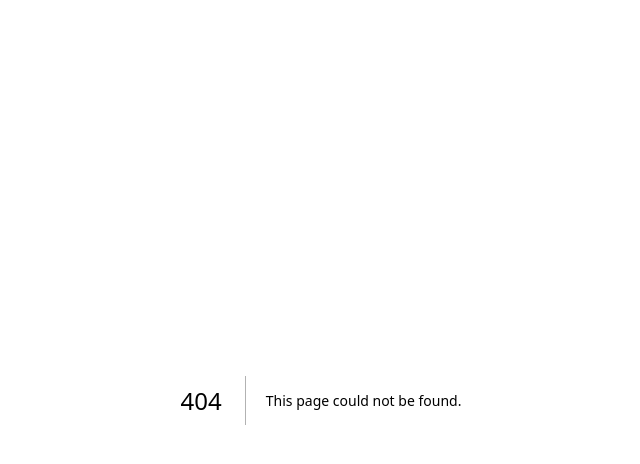
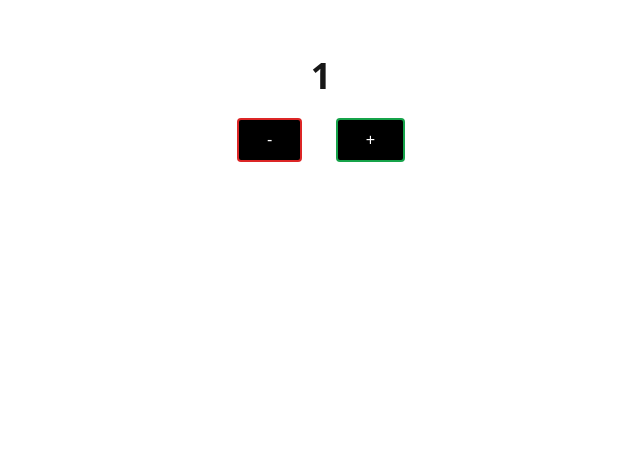
Before and after one commit to stranzn/cprg306-assignments, a Next.js app: page /week-4 in a window 1280 px wide. Before the commit this address had no page. Shown: the top 464 px of the page, without its empty margins (319-959 px from the left). Built offline with nearby package versions, Linux system fonts and the light colour scheme.

Commit message:
Completed week 4 assignment

```diff
--- a/app/page.js
+++ b/app/page.js
@@ -8,8 +8,9 @@ export default function Home() {
       <title>CPRG 306 - Nikolaus</title>
       <h1 className="text-4xl font-bold text-center mt-40 mr-36">CPRG 306: Web Development 2 - Assignments</h1>
       <ul className="mt-5 ml-72 pl-4 text-left">
-        <li><Link href ="./week-2/" className={linkStyle}>Week 2 - Introduction to React</Link></li>
-        <li><Link href ="./week-3/" className={linkStyle}>Week 3 - Shopping List</Link></li>
+        <li><Link href ="./week-2/" className={linkStyle}>Week 2 Assignment</Link></li>
+        <li><Link href ="./week-3/" className={linkStyle}>Week 3 Assignment</Link></li>
+        <li><Link href ="./week-4/" className={linkStyle}>Week 4 Assignment</Link></li>
       </ul>
     </main>
   );
--- /dev/null
+++ b/app/week-4/new-item.js
@@ -0,0 +1,51 @@
+"use client";
+import React, { useState } from "react";
+
+export default function NewItem() {
+  const [quantity, setQuantity] = useState(1);
+
+  const Increment = () => {
+    if (quantity < 20) {
+      setQuantity(quantity + 1);
+    }
+  };
+
+  const Decrement = () => {
+    if (quantity > 1) {
+      setQuantity(quantity - 1);
+    }
+  };
+
+  return (
+    <div className="m-5 p-5 text-center">
+      <p className="font-bold font-sans font text-4xl m-4">{quantity}</p>
+      <div className="w-48 h-14 m-auto px-3 bg-white flex justify-between items-center rounded">
+        <div
+          className="px-3 bg-black border-2 border-red-600 rounded text-white hover:bg-red-500
+                            hover:scale-110 transition duration-200 ease-in-out"
+        >
+          <button
+            onClick={Decrement}
+            disabled={quantity === 1}
+            className="text-center px-4 py-2"
+          >
+            -
+          </button>
+        </div>
+
+        <div
+          className="px-3 bg-black border-2 border-green-600 rounded text-white hover:bg-green-500
+                            hover:scale-110 transition duration-200 ease-in-out"
+        >
+          <button
+            onClick={Increment}
+            disabled={quantity === 20}
+            className="text-center px-4 py-2"
+          >
+            +
+          </button>
+        </div>
+      </div>
+    </div>
+  );
+}
--- /dev/null
+++ b/app/week-4/page.js
@@ -0,0 +1,10 @@
+import NewItem from "./new-item";
+
+export default function Page(){
+    return(
+        <main>
+            <title>Week 4 Assignment</title>
+            <NewItem/>
+        </main>
+    );
+}
```
